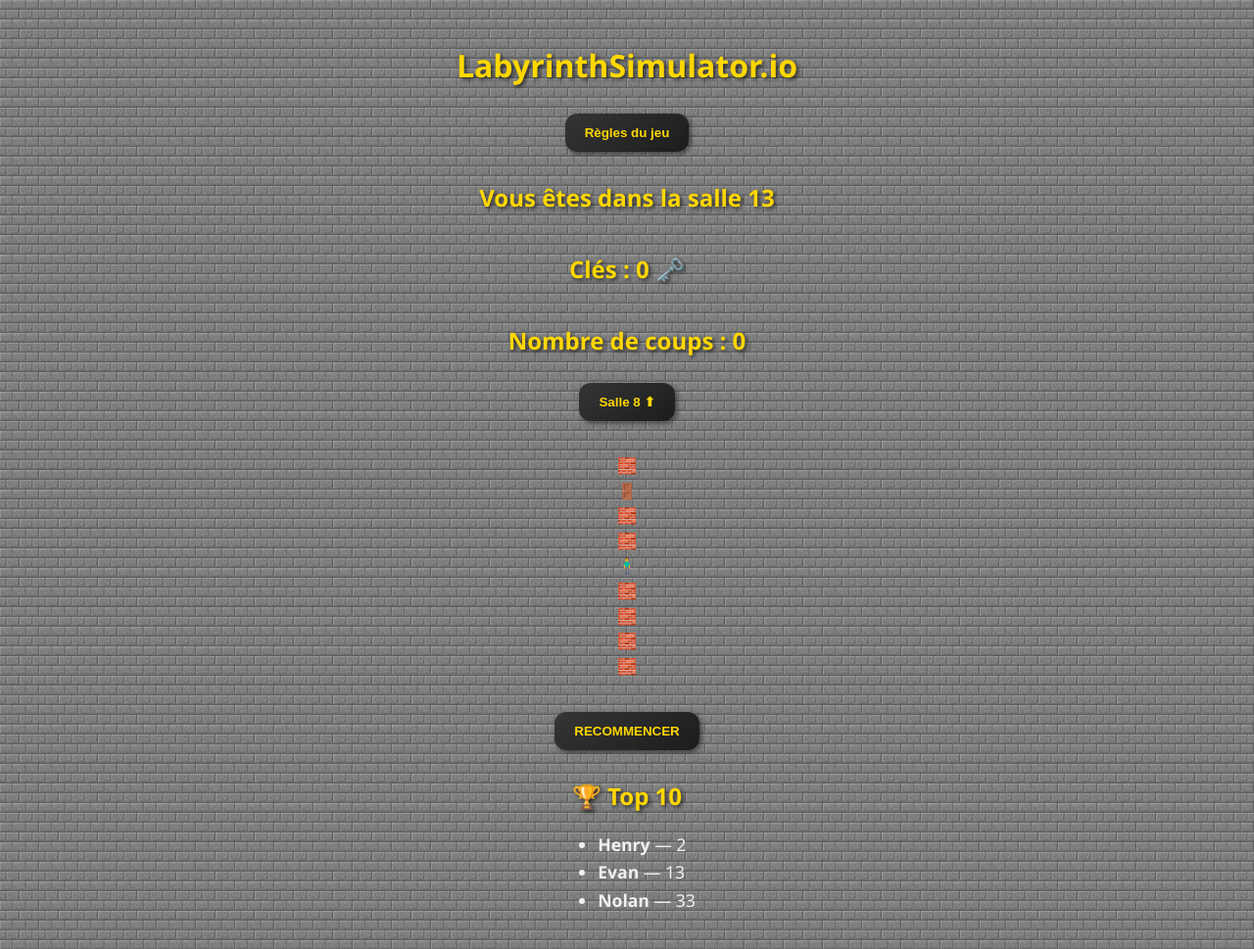
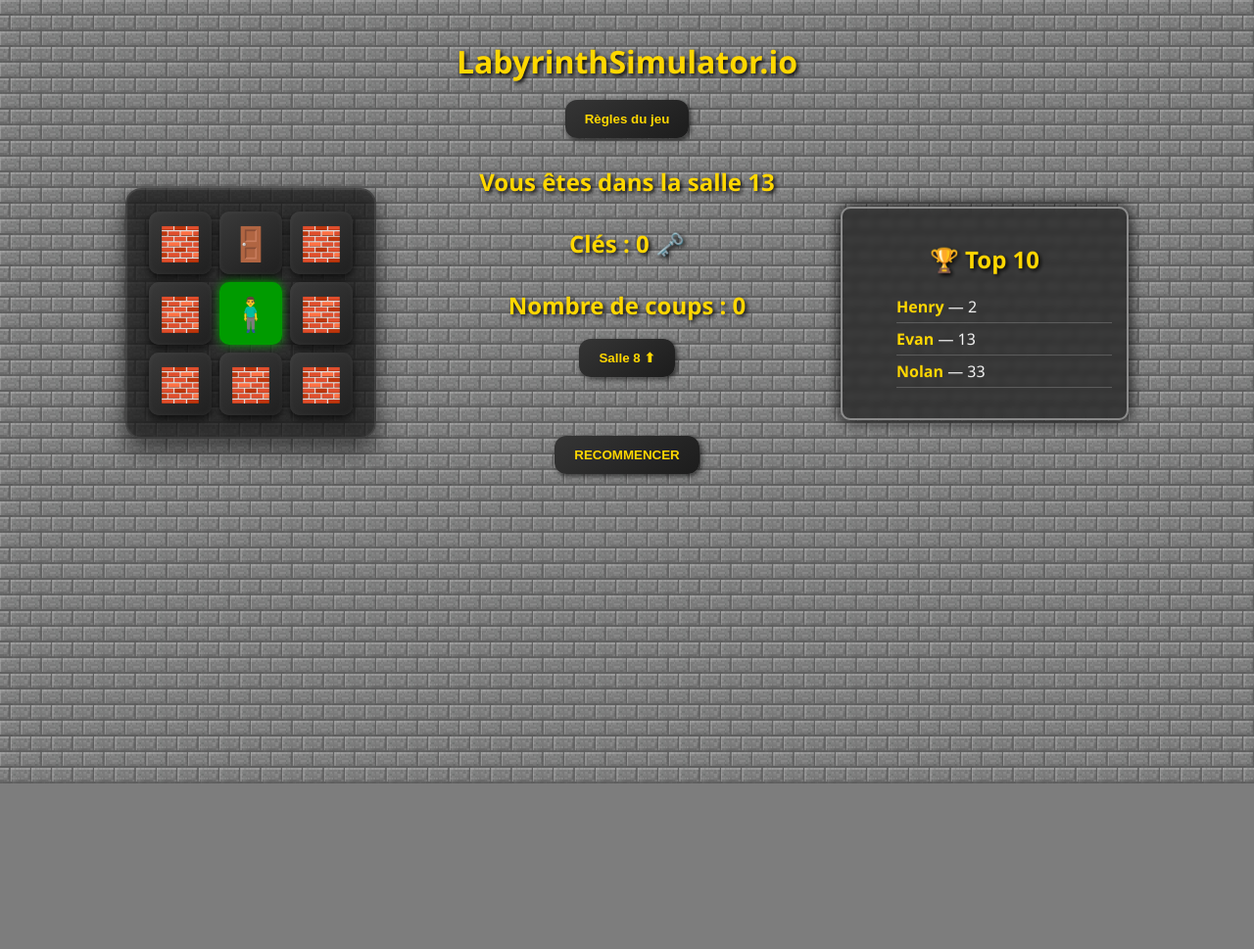
Before and after one commit to evanfayemendy28-lang/labyrinthe, a PHP site: page / in a window 1280 px wide. Shown: the whole page at 98% size. After the commit the page ends 800 px from the top, so only its background shows below. Run offline with PHP 8.4, Linux system fonts and the light colour scheme; data comes from the database, SQL or seed files in the repository.

Commit message:
Update style.css

```diff
--- a/style.css
+++ b/style.css
@@ -1,28 +1,115 @@
-/* Corps de la page */
+
 body {
     background: url("fond-murmc.jpg") repeat;
-    background-size: 80px 80px;
-    font-family: 'Segoe UI', Tahoma, Geneva, Verdana, sans-serif;
-    color: #f0f0f0;
+    background-size: 128px 128px;
+    font-family: "Segoe UI", Tahoma, sans-serif;
+    color: #f5f5f5;
+    margin: 0;
+    padding: 20px;
     display: flex;
     flex-direction: column;
     align-items: center;
-    justify-content: flex-start;
-    min-height: 100vh;
-    padding: 20px;
-    margin: 0;
-    line-height: 1.6;
 }
 
-/* Titres */
-h1, h2, h3 {
-    text-align: center;
-    color: #ffd700; /* doré pour un effet “aventure” */
-    text-shadow: 2px 2px 4px rgba(0,0,0,0.7);
-    margin-bottom: 15px;
+
+.classement {
+    position: fixed;
+    right: 10%;
+    top: 40%;
+    transform: translateY(-50%);
+    width: 260px;
+    background: rgba(0,0,0,0.55);
+    border: 2px solid #8d8d8d;
+    border-radius: 10px;
+    padding: 15px;
+    box-shadow: 0 0 15px #000;
+    backdrop-filter: blur(3px);
 }
 
-/* Boutons */
+.classement h2 {
+    text-align: center;
+    margin-bottom: 10px;
+    color: #ffd700;
+}
+
+.classement li {
+    list-style: none;
+    padding: 5px 0;
+    border-bottom: 1px solid rgba(255,255,255,0.2);
+}
+
+.classement li strong {
+    color: #ffd700;
+}
+
+
+
+h1, h2, h3, label {
+    text-align: center;
+    color: #ffd700;
+    text-shadow: 2px 2px 4px black;
+    margin-bottom: 10px;
+}
+
+
+
+.controles {
+    display: grid;
+    grid-template-columns: 80px 80px 80px;
+    gap: 10px;
+    margin-top: 25px;
+}
+
+.controles button {
+    width: 80px;
+    height: 80px;
+    font-size: 32px;
+    background: linear-gradient(145deg, #3c3c3c, #1b1b1b);
+    border: 2px solid #555;
+    border-radius: 12px;
+    color: #ffd700;
+    box-shadow: 0 4px 10px rgba(0,0,0,0.7);
+    cursor: pointer;
+    transition: 0.2s;
+}
+
+.controles button:hover {
+    background: linear-gradient(145deg, #b48900, #ffd700);
+    color: #000;
+    transform: scale(1.1);
+}
+
+
+.btn-vide {
+    background: transparent !important;
+    border: none !important;
+    box-shadow: none !important;
+    pointer-events: none;
+}
+
+
+
+form {
+    margin-top: 30px;
+    text-align: center;
+}
+
+input[type="text"] {
+    padding: 10px;
+    border-radius: 8px;
+    background: rgba(255,255,255,0.1);
+    border: 1px solid #ffd700;
+    color: white;
+    outline: none;
+    transition: 0.3s;
+}
+
+input[type="text"]:focus {
+    background: rgba(255,255,255,0.25);
+}
+
+
+
 button {
     background: linear-gradient(145deg, #353535, #1c1c1c);
     border: none;
@@ -32,55 +119,67 @@ button {
     cursor: pointer;
     font-weight: bold;
     color: #ffd700;
-    box-shadow: 2px 2px 5px rgba(0,0,0,0.5);
+    box-shadow: 2px 2px 5px rgba(0,0,0,0.6);
     transition: all 0.3s ease;
 }
 
 button:hover {
     background: linear-gradient(145deg, #a57e00, #ffd700);
-    color: #1c1c1c;
+    color: black;
     transform: scale(1.05);
 }
 
-/* Liens avec boutons */
-a button {
-    text-decoration: none;
+
+
+.texte-fond {
+    max-width: 900px;
+    padding: 30px;
+    background: rgba(0,0,0,0.55);
+    border: 2px solid #777;
+    border-radius: 12px;
+    backdrop-filter: blur(4px);
+    margin-top: 25px;
+}
+.minimap {
+    position: fixed;
+    left: 10%;
+    top: 40%;
+    transform: translateY(-50%);
+    padding: 18px;
+    border-radius: 16px;
+    border: 2px solid rgba(255,255,255,0.1);
+    background: rgba(20,20,20,0.75);
+    box-shadow: inset 0 0 15px rgba(255,255,255,0.05), 0 10px 25px rgba(0,0,0,0.6);
 }
 
-/* Formulaire */
-form {
-    text-align: center;
-    margin-top: 25px;
+.map-row {
+    display: flex;
+    justify-content: center;
 }
 
-/* Inputs texte */
-input[type='text'] {
-    padding: 10px;
-    border-radius: 8px;
-    border: 1px solid #ffd700;
-    background: rgba(255, 255, 255, 0.1);
-    color: #fff;
-    outline: none;
-    transition: border 0.3s ease, background 0.3s ease;
+.map-cell {
+    width: 64px;
+    height: 64px;
+    margin: 4px;
+    display: flex;
+    align-items: center;
+    justify-content: center;
+    font-size: 34px;
+    background: linear-gradient(145deg, #3a3a3a, #1f1f1f);
+    border-radius: 10px;
+    box-shadow: inset 0 0 6px rgba(255,255,255,0.05), 0 4px 8px rgba(0,0,0,0.7);
+    transition: transform 0.15s ease;
 }
 
-input[type='text']:focus {
-    border-color: #a57e00;
-    background: rgba(255, 255, 255, 0.2);
+.map-cell.player {
+
+    background: rgb(0, 155, 0);
+    box-shadow: 0 0 10px rgb(0, 155, 0);
+
+
 }
 
-/* Conteneur de texte pour améliorer la lisibilité */
-.container {
-    background: rgba(0, 0, 0, 0.6);
-    border-radius: 15px;
-    padding: 25px 40px;
-    max-width: 800px;
-    margin: 20px auto;
-    box-shadow: 0 8px 20px rgba(0,0,0,0.5);
+
+.map-cell:hover {
+    transform: scale(1.05);
 }
-
-/* Paragraphes et listes */
-p, li {
-    font-size: 1.1rem;
-    color: #f0f0f0;
-}
```
